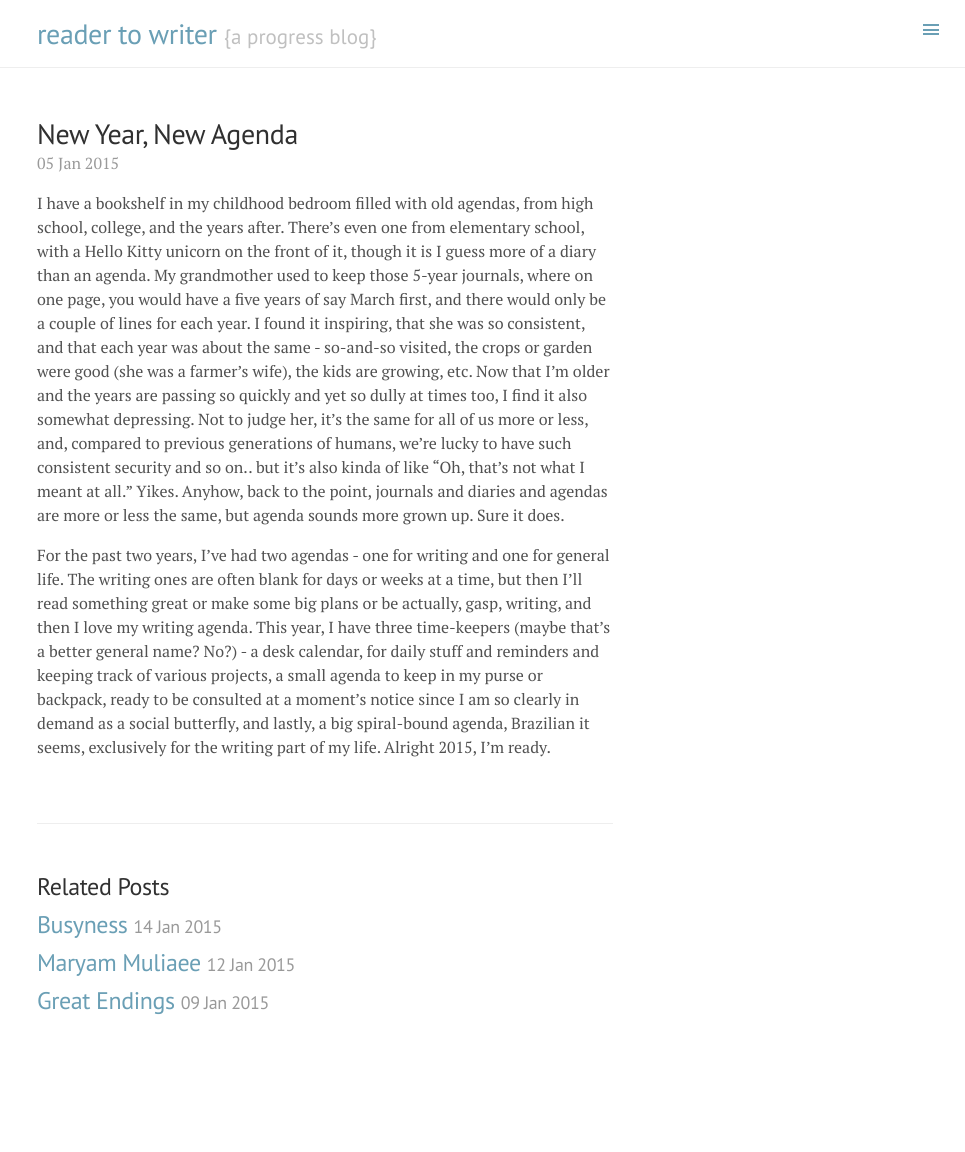
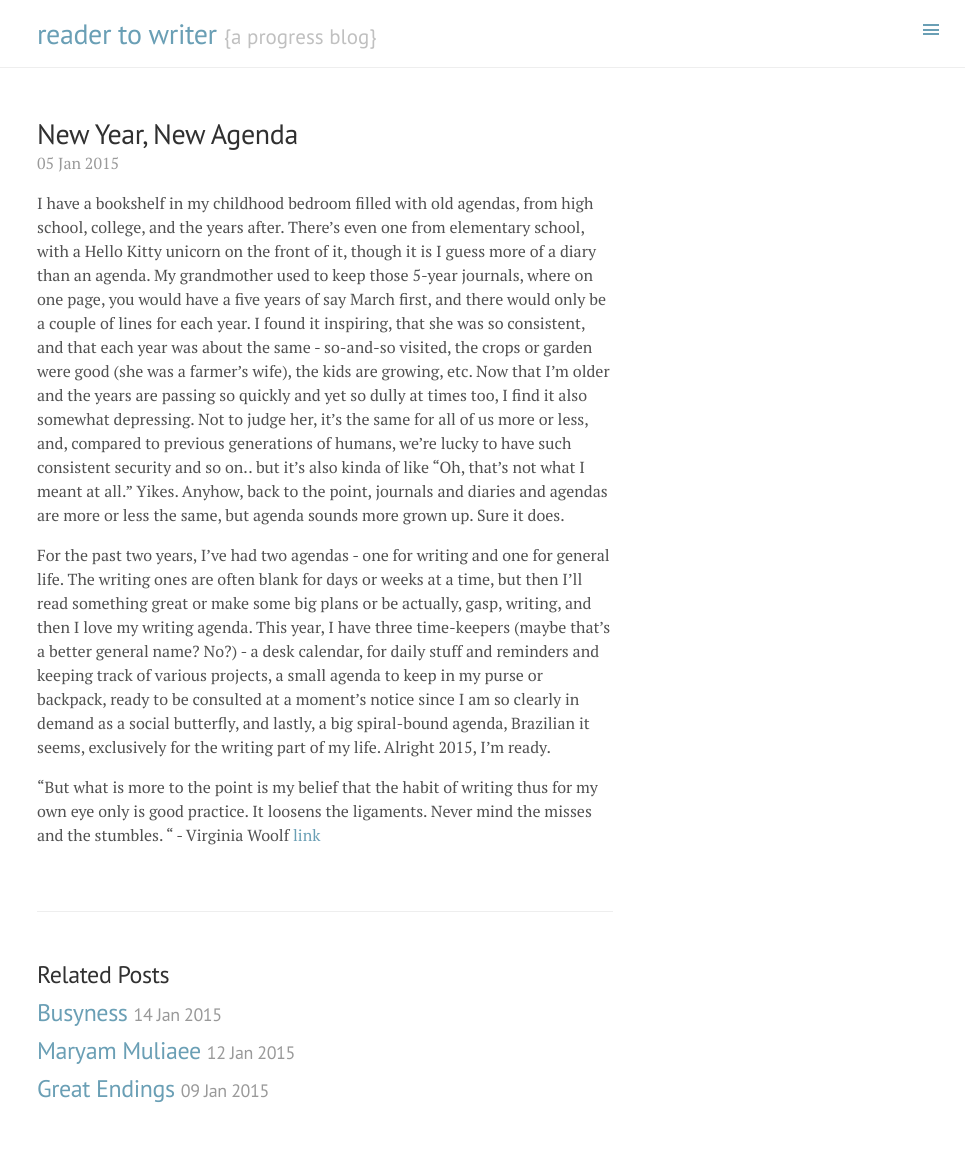
Before and after one commit to readertowriter/readertowriter.github.io, a Jekyll site: the page built from _posts/2015-01-05-New-Year-New-Agenda.md, in a window 1280 px wide. Shown: the whole page, without its empty margins (315-1280 px from the left). Built offline with Jekyll 4.4.1, drawn with Linux system fonts in a browser that asks for light colours; Markdown is read by kramdown in place of the engine named in the settings; before the commit the page ends 1064 px from its top, so only the background shows below that.

Commit message:
new post

```diff
--- a/_posts/2015-01-05-New-Year-New-Agenda.md
+++ b/_posts/2015-01-05-New-Year-New-Agenda.md
@@ -6,3 +6,5 @@ title: New Year, New Agenda
 I have a bookshelf in my childhood bedroom filled with old agendas, from high school, college, and the years after. There's even one from elementary school, with a Hello Kitty unicorn on the front of it, though it is I guess more of a diary than an agenda. My grandmother used to keep those 5-year journals, where on one page, you would have a five years of say March first, and there would only be a couple of lines for each year. I found it inspiring, that she was so consistent, and that each year was about the same - so-and-so visited, the crops or garden were good (she was a farmer's wife), the kids are growing, etc. Now that I'm older and the years are passing so quickly and yet so dully at times too, I find it also somewhat depressing. Not to judge her, it's the same for all of us more or less, and, compared to previous generations of humans, we're lucky to have such consistent security and so on.. but it's also kinda of like "Oh, that's not what I meant at all." Yikes. Anyhow, back to the point, journals and diaries and agendas are more or less the same, but agenda sounds more grown up. Sure it does.
 
 For the past two years, I've had two agendas - one for writing and one for general life. The writing ones are often blank for days or weeks at a time, but then I'll read something great or make some big plans or be actually, gasp, writing, and then I love my writing agenda. This year, I have three time-keepers (maybe that's a better general name? No?) - a desk calendar, for daily stuff and reminders and keeping track of various projects, a small agenda to keep in my purse or backpack, ready to be consulted at a moment's notice since I am so clearly in demand as a social butterfly, and lastly, a big spiral-bound agenda, Brazilian it seems, exclusively for the writing part of my life. Alright 2015, I'm ready.
+
+"But what is more to the point is my belief that the habit of writing thus for my own eye only is good practice. It loosens the ligaments. Never mind the misses and the stumbles. " - Virginia Woolf [link](http://www.brainpickings.org/2013/01/25/virginia-woolf-on-keeping-a-diary/)
```
